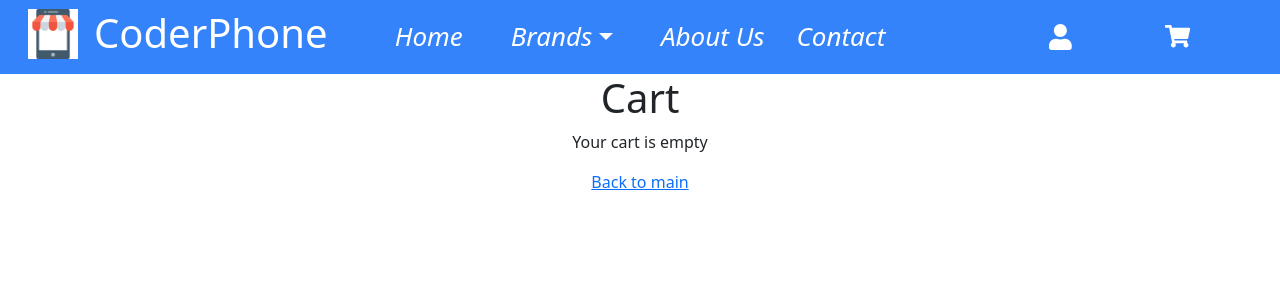
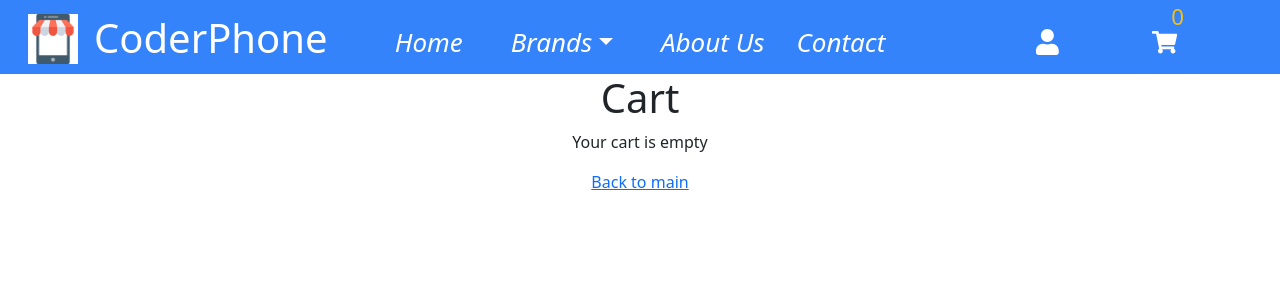
Before and after one commit to FabricioCapiglioni/Proyecto-React, a React (Create React App) app: page /Cart in a window 1280 px wide. Shown: the top 300 px of the page. Built offline with nearby package versions, Linux system fonts and the light colour scheme.

Commit message:
agregue totalCount en el navbar

```diff
--- a/src/Context/CartContext.js
+++ b/src/Context/CartContext.js
@@ -7,6 +7,7 @@ export const CartContext = createContext();
 export const CartContextProvider = ({children}) => {
 
     const [cart, setCart] = useState([])
+
 
 
     const isInCart = (itemId) => {
@@ -20,6 +21,13 @@ export const CartContextProvider = ({children}) => {
         );
     };
 
+    const getTotalCount = () => {
+        let totalItems = 0
+        cart.forEach(prod => {
+            totalItems = totalItems + prod.quantity
+        })
+        return totalItems
+    }
 
     const changeQty = (item, count) => {
         const upDateCart = cart.map(prod => {
@@ -69,7 +77,7 @@ export const CartContextProvider = ({children}) => {
     }
 
     return(
-        <CartContext.Provider value={{ addItem, removeItem, clearCart, cart, getTotal, changeQty }}>
+        <CartContext.Provider value={{ addItem, removeItem, clearCart, cart, getTotal, changeQty, getTotalCount }}>
             {children}
         </CartContext.Provider>
     )
--- a/src/components/Cart/Cart.js
+++ b/src/components/Cart/Cart.js
@@ -7,7 +7,7 @@ import { Link } from 'react-router-dom';
 
 const Cart = () => {
     const [total, setTotal] = useState(0)
-    const { cart, clearCart, getTotal } = useContext(CartContext)
+    const { cart, clearCart, getTotal, getTotalCount } = useContext(CartContext)
 
     useEffect (() =>{
         setTotal(getTotal())
@@ -29,7 +29,7 @@ const Cart = () => {
                                     </button>
                                 </div>
                                 <div className="total col-sm-6">
-                                    <p> Total() </p>
+                                    <p> Total ({getTotalCount()} items) </p>
                                     <p> $ {total} </p>
                                 </div>
                             </div>
--- a/src/components/CartWidget/CartWidget.js
+++ b/src/components/CartWidget/CartWidget.js
@@ -2,14 +2,19 @@ import { Link } from 'react-router-dom';
 import { faShoppingCart } from "@fortawesome/free-solid-svg-icons";
 import { faUser } from "@fortawesome/free-solid-svg-icons";
 import { FontAwesomeIcon } from "@fortawesome/react-fontawesome";
+import { useContext } from "react";
+import { CartContext } from "../../context/CartContext";
 
 
 const CartWidget = ({cartCount}) => {
+
+    const { getTotalCount } = useContext(CartContext)
+
     return (
         <div className="navIcons col-sm-2">
             <FontAwesomeIcon className="userIcon" icon={faUser}/>
             <Link  className="btn btn-primary" to={`/cart`}><FontAwesomeIcon className="cartIcon"icon={faShoppingCart}/></Link>
-            <p className="cartCount">{cartCount}</p>
+            <p className="cartCount">{getTotalCount()}</p>
         </div>
     )
 }
--- a/src/components/NavBar/NavBar.js
+++ b/src/components/NavBar/NavBar.js
@@ -2,18 +2,8 @@ import './NavBar.css'
 import logo from '../../assets/img/logo.png'
 import CartWidget from '../CartWidget/CartWidget';
 import { NavLink, Link } from 'react-router-dom';
-/* import { useContext, useState, useEffect } from "react";
-import {CartContext} from "../../Context/CartContext"; */
-
 
 const NavBar = () => {
-
-  /*   const [cartCount, setcartCount] = useState(0)
-    const { getTotal } = useContext(CartContext)
-
-    /* useEffect (() =>{
-        setcartCount(getTotal())
-    },[getTotal]) */
 
     return (
         <nav className="nav ">
@@ -42,7 +32,7 @@ const NavBar = () => {
                 <NavLink to='/about' className="nav-link" href="#/">About Us</NavLink>
                 <NavLink to='/contact' className="nav-link " aria-current="page" href="dangerouslySetInnerHTML">Contact</NavLink>
             </div>
-            <CartWidget /*cartCount= {cartCount} *//>
+            <CartWidget />
         </nav>
     )
 }
```
